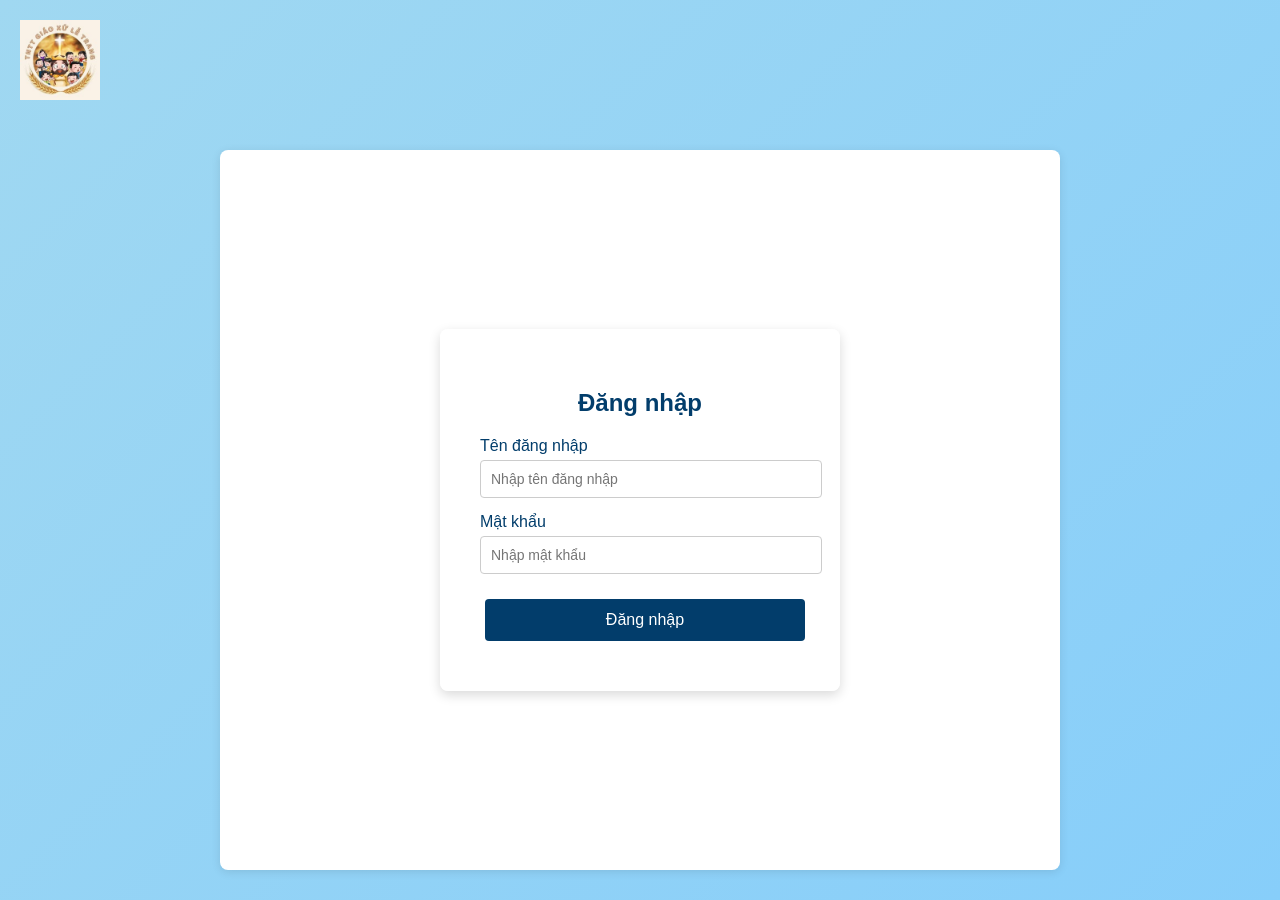
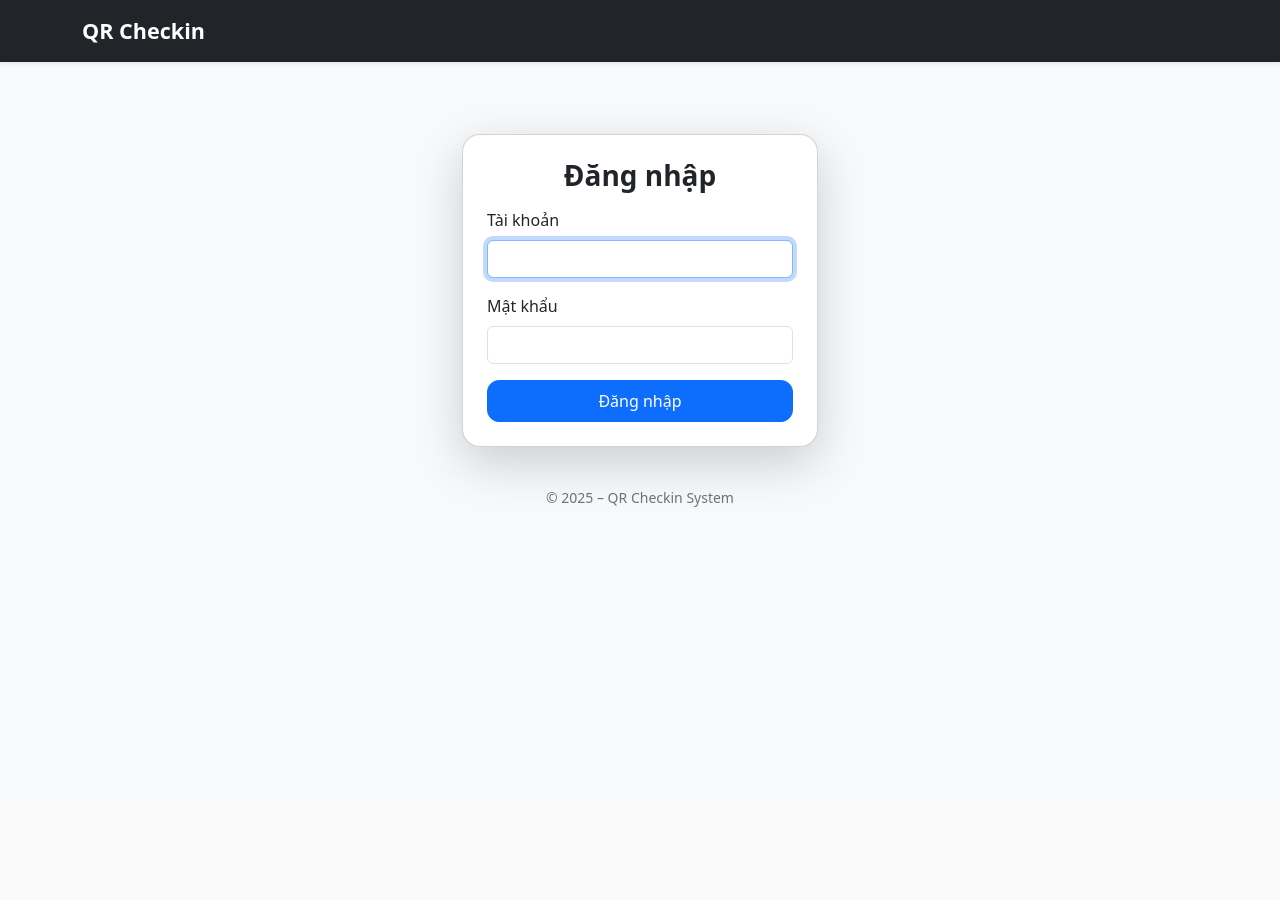
Before and after one commit to congvha000/qr_checkin_app, a Flask app: page /login in a window 1280 px wide. After the commit the page ends 507 px from the top, so only its background shows below. Run offline with Flask 3, Linux system fonts and the light colour scheme.

Commit message:
Update UI + Firestore sync + frontend redesign

```diff
--- a/static/style.css
+++ b/static/style.css
@@ -1,118 +1,24 @@
-/* ===== CHUNG CHO CẢ LOGIN VÀ DASHBOARD ===== */
-
 body {
-  margin: 0;
-  padding: 0;
-  font-family: Arial, sans-serif;
-  background: linear-gradient(135deg, #a0d8f1, #87cefa);
+  background: #f7f7f7;
 }
 
-.header {
-  display: flex;
-  align-items: center;
-  padding: 20px;
+.card {
+  border-radius: 18px !important;
 }
 
-.logo {
-  height: 80px;
+.btn {
+  border-radius: 12px !important;
 }
 
-/* ===== CHO FORM LOGIN ===== */
-
-.container.login-container {
-  display: flex;
-  justify-content: center;
-  align-items: center;
-  height: calc(100vh - 120px);
+.alert {
+  border-radius: 12px !important;
 }
 
-.login-form {
-  background: rgba(255, 255, 255, 0.9);
-  padding: 40px;
-  border-radius: 8px;
-  box-shadow: 0 4px 12px rgba(0, 0, 0, 0.15);
-  width: 320px;
-  text-align: center;
+.navbar-brand {
+  font-size: 1.35rem;
 }
 
-.login-form h2 {
-  margin-bottom: 20px;
-  color: #023d6b;
+.navbar {
+  padding-top: .6rem;
+  padding-bottom: .6rem;
 }
-
-.form-group {
-  margin-bottom: 15px;
-  text-align: left;
-}
-
-.form-group label {
-  display: block;
-  margin-bottom: 5px;
-  color: #023d6b;
-}
-
-.form-group input {
-  width: 100%;
-  padding: 10px;
-  border: 1px solid #ccc;
-  border-radius: 4px;
-  font-size: 14px;
-}
-
-/* Button login full-width */
-.login-form .btn {
-  width: 100%;
-}
-
-/* Lỗi hiển thị */
-.error {
-  color: red;
-  margin-bottom: 15px;
-  font-size: 14px;
-}
-
-/* ===== CHO DASHBOARD ===== */
-
-.container {
-  margin: 30px auto;
-  width: 80%;
-  max-width: 800px;
-  background: white;
-  padding: 20px;
-  border-radius: 8px;
-  box-shadow: 0px 2px 10px rgba(0,0,0,0.1);
-  text-align: center;
-}
-
-/* Button chung (co gọn, canh giữa nhờ text-align:center của .container) */
-.btn {
-  display: inline-block;
-  padding: 12px 24px;
-  margin: 10px 5px;
-  border: none;
-  border-radius: 4px;
-  background-color: #023d6b;
-  color: #fff;
-  font-size: 16px;
-  cursor: pointer;
-  text-decoration: none;
-}
-
-.btn:hover {
-  background-color: #012a4a;
-}
-
-/* Button logout */
-.btn-logout {
-  background-color: #c0392b;
-}
-
-.btn-logout:hover {
-  background-color: #962d22;
-}
-
-/* Tiêu đề dashboard */
-.container h2 {
-  color: #023d6b;
-  margin-bottom: 20px;
-}
--- /dev/null
+++ b/templates/base.html
@@ -0,0 +1,54 @@
+<!doctype html>
+<html lang="vi">
+<head>
+  <meta charset="utf-8">
+  <title>{% block title %}QR Checkin{% endblock %}</title>
+  <meta name="viewport" content="width=device-width, initial-scale=1">
+
+  <!-- Bootstrap 5 -->
+  <link href="https://cdn.jsdelivr.net/npm/bootstrap@5.3.2/dist/css/bootstrap.min.css" rel="stylesheet">
+
+  <link href="{{ url_for('static', filename='style.css') }}" rel="stylesheet">
+
+  {% block extra_head %}{% endblock %}
+</head>
+
+<body class="bg-light">
+
+<nav class="navbar navbar-expand-lg navbar-dark bg-dark shadow-sm">
+  <div class="container">
+    <a class="navbar-brand fw-bold" href="{{ url_for('dashboard') }}">QR Checkin</a>
+
+    <div class="ms-auto">
+      {% if current_user.is_authenticated %}
+      <span class="text-white me-3">Xin chào, {{ current_user.name }}</span>
+      <a href="{{ url_for('logout') }}" class="btn btn-outline-light btn-sm">Đăng xuất</a>
+      {% endif %}
+    </div>
+  </div>
+</nav>
+
+{% with messages = get_flashed_messages(with_categories=true) %}
+  {% if messages %}
+  <div class="container mt-3">
+    {% for category, message in messages %}
+      <div class="alert alert-{{ 'success' if category == 'success' else 'warning' }} shadow-sm fade show">
+        {{ message }}
+      </div>
+    {% endfor %}
+  </div>
+  {% endif %}
+{% endwith %}
+
+<main class="py-4">
+  <div class="container">{% block content %}{% endblock %}</div>
+</main>
+
+<footer class="text-center text-secondary py-3 small">
+  © 2025 – QR Checkin System
+</footer>
+
+<script src="https://cdn.jsdelivr.net/npm/bootstrap@5.3.2/dist/js/bootstrap.bundle.min.js"></script>
+{% block extra_js %}{% endblock %}
+</body>
+</html>
--- a/templates/login.html
+++ b/templates/login.html
@@ -1,58 +1,30 @@
-<!DOCTYPE html>
-<html lang="vi">
-<head>
-    <meta charset="UTF-8">
-    <meta name="viewport" content="width=device-width, initial-scale=1.0">
-    <title>Đăng nhập - QR Check-In</title>
+{% extends "base.html" %}
+{% block title %}Đăng nhập{% endblock %}
 
-    <!-- CSS riêng của bạn -->
-    <link rel="stylesheet" href="{{ url_for('static', filename='style.css') }}">
-</head>
-<body>
-    <!-- Logo -->
-    <header class="header">
-        <img src="{{ url_for('static', filename='images/logo.jpg') }}" alt="Logo" class="logo">
-    </header>
+{% block content %}
+<div class="row justify-content-center">
+  <div class="col-md-4">
+    <div class="card shadow-lg p-4 rounded-4 mt-5">
+      <h3 class="text-center mb-3 fw-bold">Đăng nhập</h3>
 
-    <div class="container login-container">
-        <form method="POST" action="{{ url_for('login') }}" class="login-form">
-            <h2>Đăng nhập</h2>
+      {% if error %}
+      <div class="alert alert-danger">{{ error }}</div>
+      {% endif %}
 
-            <!-- 🔔 Chỉ hiển thị flash có category = danger -->
-            {% with messages = get_flashed_messages(with_categories=true) %}
-              {% if messages %}
-                {% for category, msg in messages %}
-                  {% if category == 'danger' %}
-                    <p class="alert danger">{{ msg }}</p>
-                  {% endif %}
-                {% endfor %}
-              {% endif %}
-            {% endwith %}
+      <form method="POST">
+        <div class="mb-3">
+          <label class="form-label">Tài khoản</label>
+          <input type="text" class="form-control" name="username" required autofocus>
+        </div>
 
-            <div class="form-group">
-                <label for="username">Tên đăng nhập</label>
-                <input
-                    type="text"
-                    id="username"
-                    name="username"
-                    placeholder="Nhập tên đăng nhập"
-                    required
-                >
-            </div>
+        <div class="mb-3">
+          <label class="form-label">Mật khẩu</label>
+          <input type="password" class="form-control" name="password" required>
+        </div>
 
-            <div class="form-group">
-                <label for="password">Mật khẩu</label>
-                <input
-                    type="password"
-                    id="password"
-                    name="password"
-                    placeholder="Nhập mật khẩu"
-                    required
-                >
-            </div>
-
-            <button type="submit" class="btn">Đăng nhập</button>
-        </form>
+        <button class="btn btn-primary w-100 py-2">Đăng nhập</button>
+      </form>
     </div>
-</body>
-</html>
+  </div>
+</div>
+{% endblock %}
```
Also changed, not shown: templates/dashboard.html (+28 -54 lines), templates/scan.html (+46 -35 lines).
